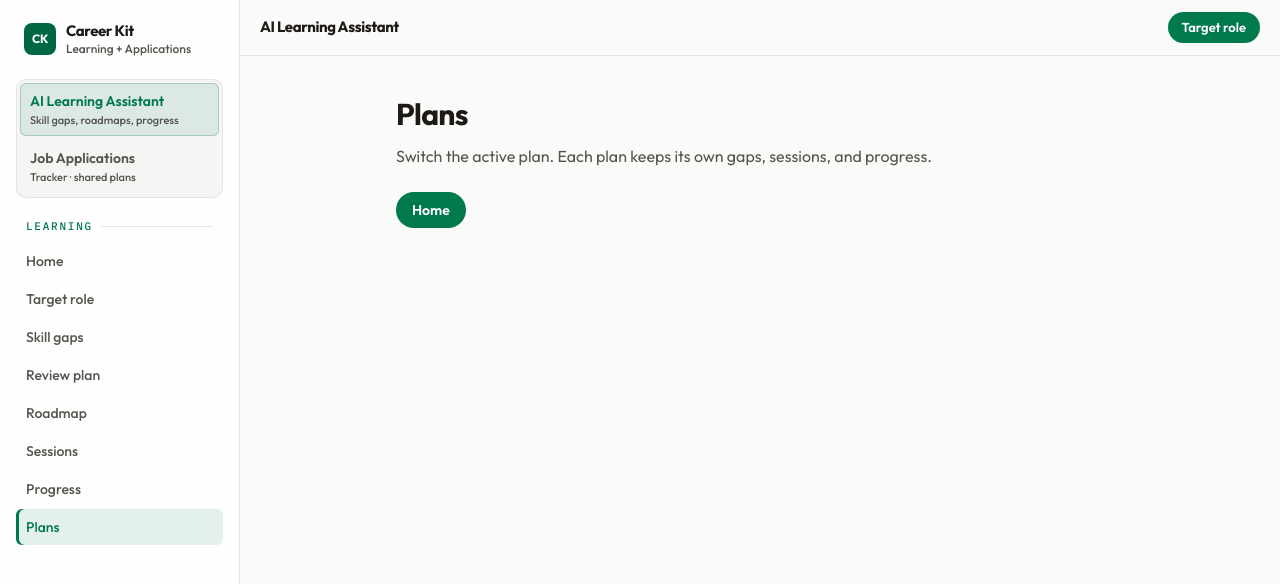
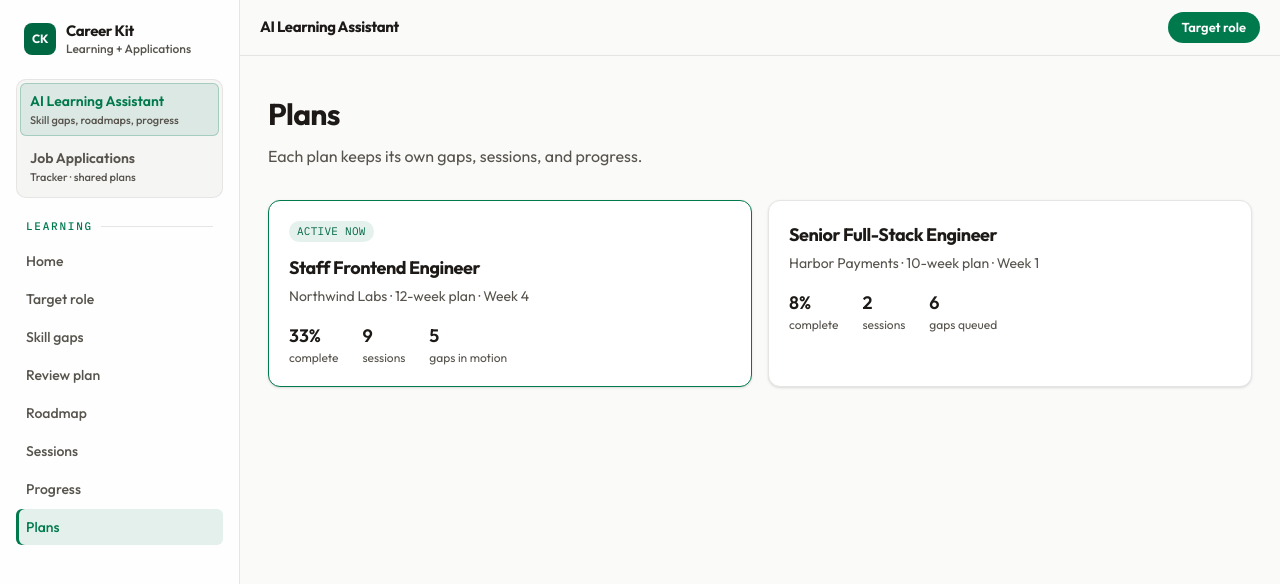
Before and after one commit to jappreetS/ai-learning-assistant, a Next.js app: page /plans in a window 1280 px wide. Shown: the top 584 px of the page. Built offline with nearby package versions, Linux system fonts and the light colour scheme.

Commit message:
ALA-22: show the two plans
Plans lists Staff Frontend and Senior Full-Stack. Staff Frontend starts as the active plan.

https://jappreetsingh.atlassian.net/browse/ALA-22

```diff
--- a/src/app/(app)/plans/page.tsx
+++ b/src/app/(app)/plans/page.tsx
@@ -1,14 +1,64 @@
 import type { Metadata } from "next";
-import { Placeholder } from "@/components/shell/Placeholder";
 
 export const metadata: Metadata = { title: "Plans" };
 
+const plans = [
+  {
+    role: "Staff Frontend Engineer",
+    detail: "Northwind Labs · 12-week plan · Week 4",
+    active: true,
+    stats: [
+      { value: "33%", label: "complete" },
+      { value: "9", label: "sessions" },
+      { value: "5", label: "gaps in motion" },
+    ],
+  },
+  {
+    role: "Senior Full-Stack Engineer",
+    detail: "Harbor Payments · 10-week plan · Week 1",
+    active: false,
+    stats: [
+      { value: "8%", label: "complete" },
+      { value: "2", label: "sessions" },
+      { value: "6", label: "gaps queued" },
+    ],
+  },
+];
+
 export default function PlansPage() {
   return (
-    <Placeholder
-      title="Plans"
-      description="Switch the active plan. Each plan keeps its own gaps, sessions, and progress."
-      next={{ href: "/", label: "Home" }}
-    />
+    <main className="mx-auto w-full max-w-5xl px-5 py-8 sm:py-10">
+      <h1 className="text-3xl font-bold tracking-tight">Plans</h1>
+      <p className="mt-3 max-w-xl text-muted">
+        Each plan keeps its own gaps, sessions, and progress.
+      </p>
+      <div className="mt-8 grid gap-4 md:grid-cols-2">
+        {plans.map((plan) => (
+          <article
+            key={plan.role}
+            className={`rounded-xl border bg-surface p-5 shadow-sm ${plan.active
+                ? "border-rail shadow-[0_0_0_3px_color-mix(in_oklab,var(--rail)_16%,transparent)]"
+                : "border-line"
+              }`}
+          >
+            {plan.active ? (
+              <p className="mb-3 w-fit rounded-full bg-rail/10 px-2 py-0.5 font-mono text-[11px] uppercase tracking-wide text-raildeep">
+                Active now
+              </p>
+            ) : null}
+            <h2 className="text-lg font-bold tracking-tight">{plan.role}</h2>
+            <p className="mt-1 text-sm text-muted">{plan.detail}</p>
+            <dl className="mt-4 flex flex-wrap gap-6">
+              {plan.stats.map((stat) => (
+                <div key={stat.label}>
+                  <dd className="text-lg font-semibold">{stat.value}</dd>
+                  <dt className="text-xs text-muted">{stat.label}</dt>
+                </div>
+              ))}
+            </dl>
+          </article>
+        ))}
+      </div>
+    </main>
   );
 }
```
